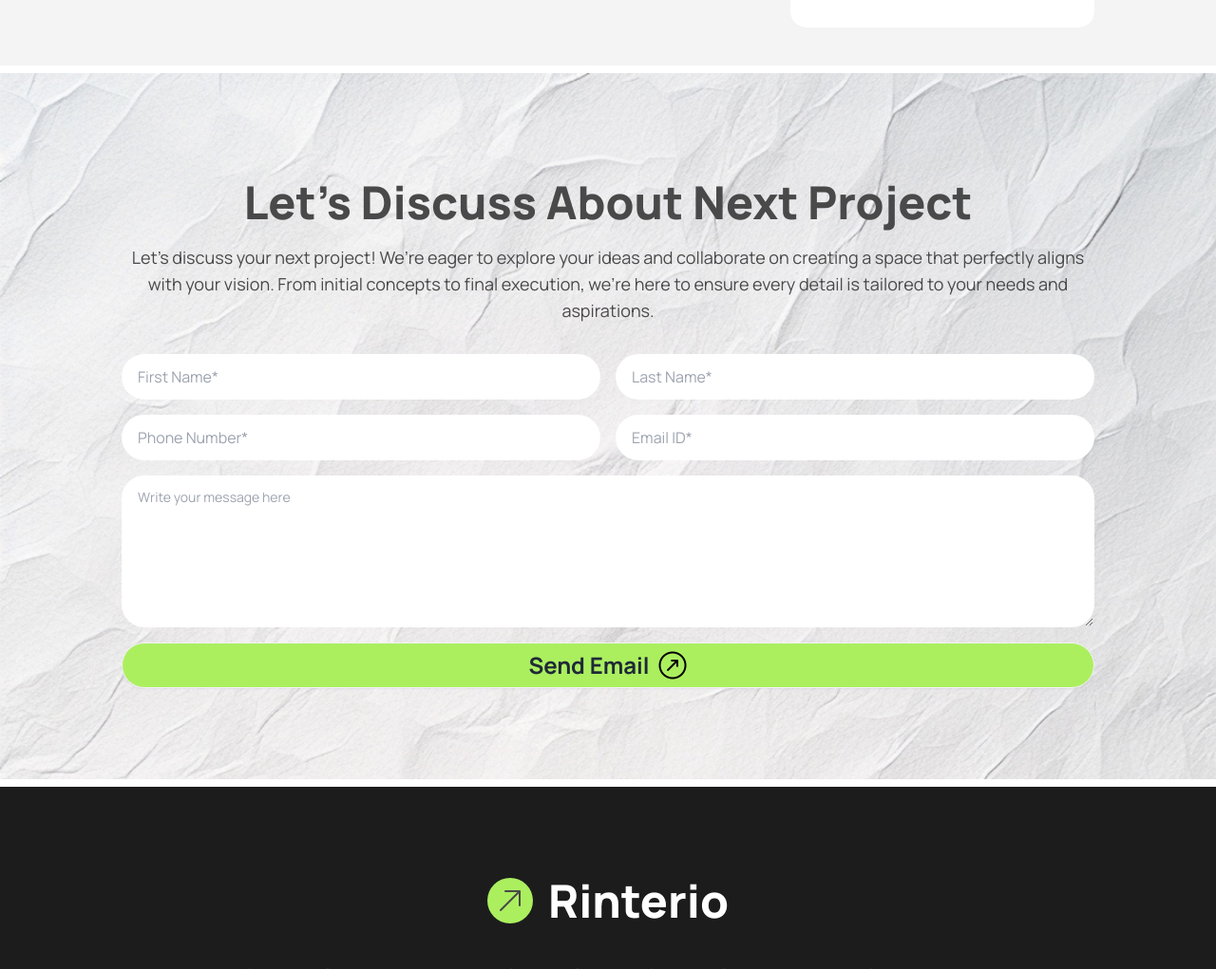
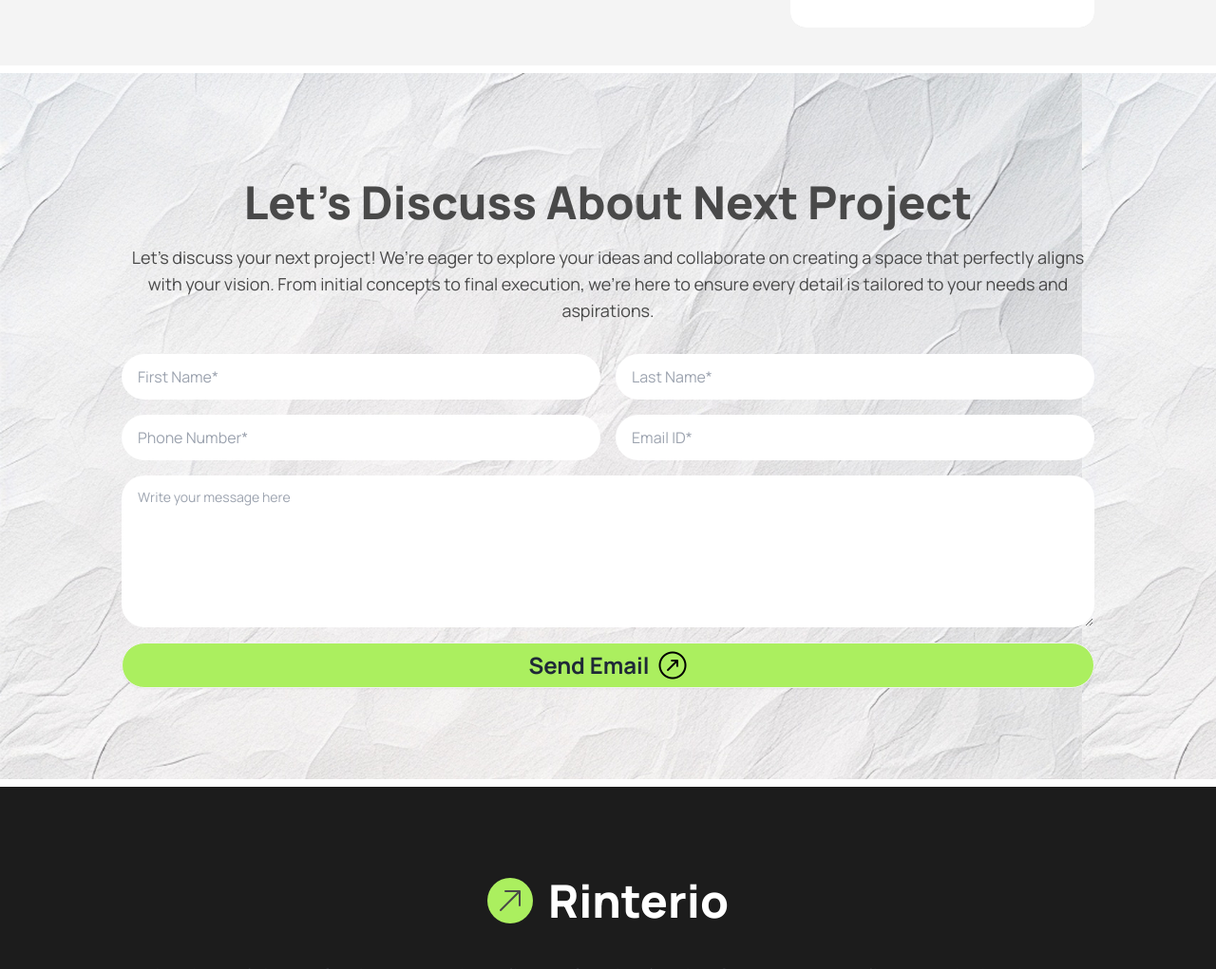
Before and after one commit to touhidur-rahman-tanveer/assignment-3, a plain HTML site: page index.html in a window 1280 px wide. Shown: the part 3421-4442 px from the top of the page at 95% size. Drawn offline with nearby package versions, Linux system fonts and the light colour scheme.

Commit message:
Bg-image Issue Rechecked

```diff
--- a/index.html
+++ b/index.html
@@ -650,7 +650,7 @@
 
         <!-- - Discuss About Next Project - -->
       <section class="bg-white py-2">
-          <section class="bg-paper-bg  bg-cover">
+          <section class="bg-paper-bg">
             <section class="max-w-[80%] mx-auto text-most-common">
 
               <div class="pt-28 pb-24">
```
